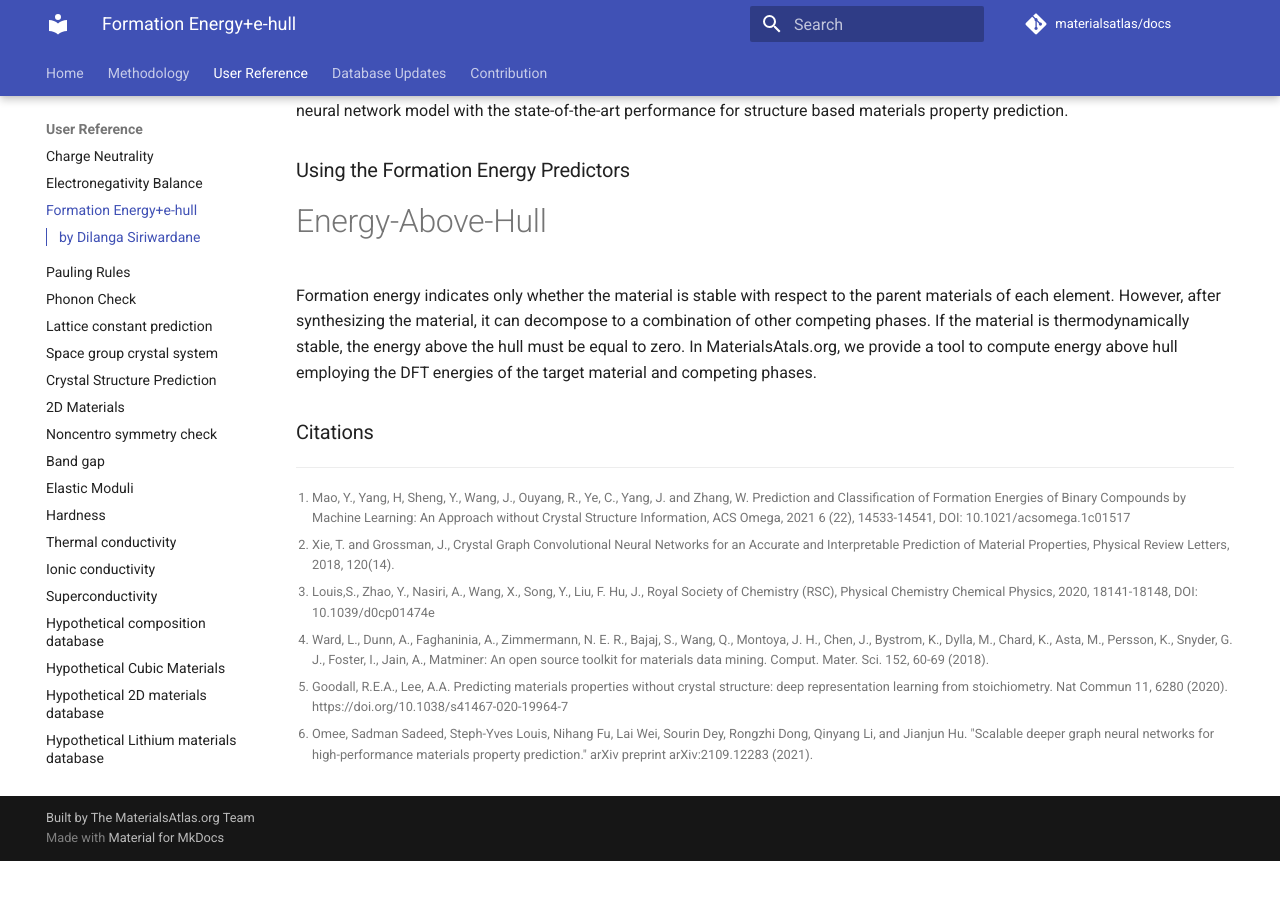
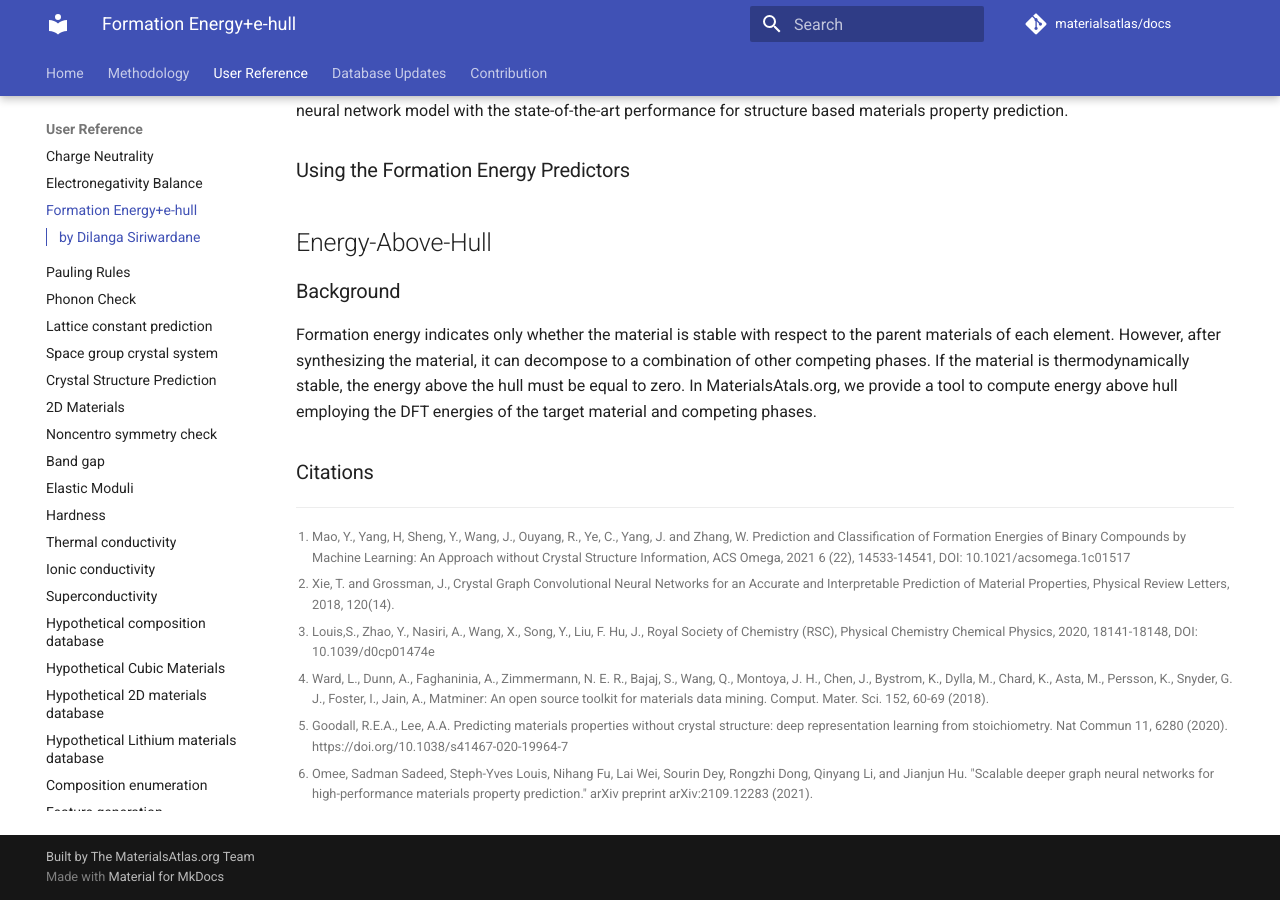
Before and after one commit to usccolumbia/materialsatlas, an MkDocs documentation site: the page built from docs/user-guide/formation_energy_ehull.md, in a window 1280 px wide and 900 px high, scrolled down 890 px. Built offline with MkDocs 1.6.1 and Material for MkDocs 9.7.7, drawn with Linux system fonts in a browser that asks for light colours; comment, search, counter and statistics services are not loaded; before the commit the page ends 1751 px from its top, so only the background shows below that.

Commit message:
Update formation_energy_ehull.md

```diff
--- a/docs/user-guide/formation_energy_ehull.md
+++ b/docs/user-guide/formation_energy_ehull.md
@@ -16,7 +16,9 @@ Our structure based LTC prediction model is based on our latest work of DeeperGA
 ### Using the Formation Energy Predictors
 
 
-# Energy-Above-Hull
+## Energy-Above-Hull
+
+### Background
 
 Formation energy indicates only whether the material is stable with respect to the parent materials of each element. However, after synthesizing the material, it can decompose to a combination of other competing phases. If the material is thermodynamically stable, the energy above the hull must be equal to zero. In MaterialsAtals.org, we provide a tool to compute energy above hull employing the DFT energies of the target material and competing phases.
 
```
